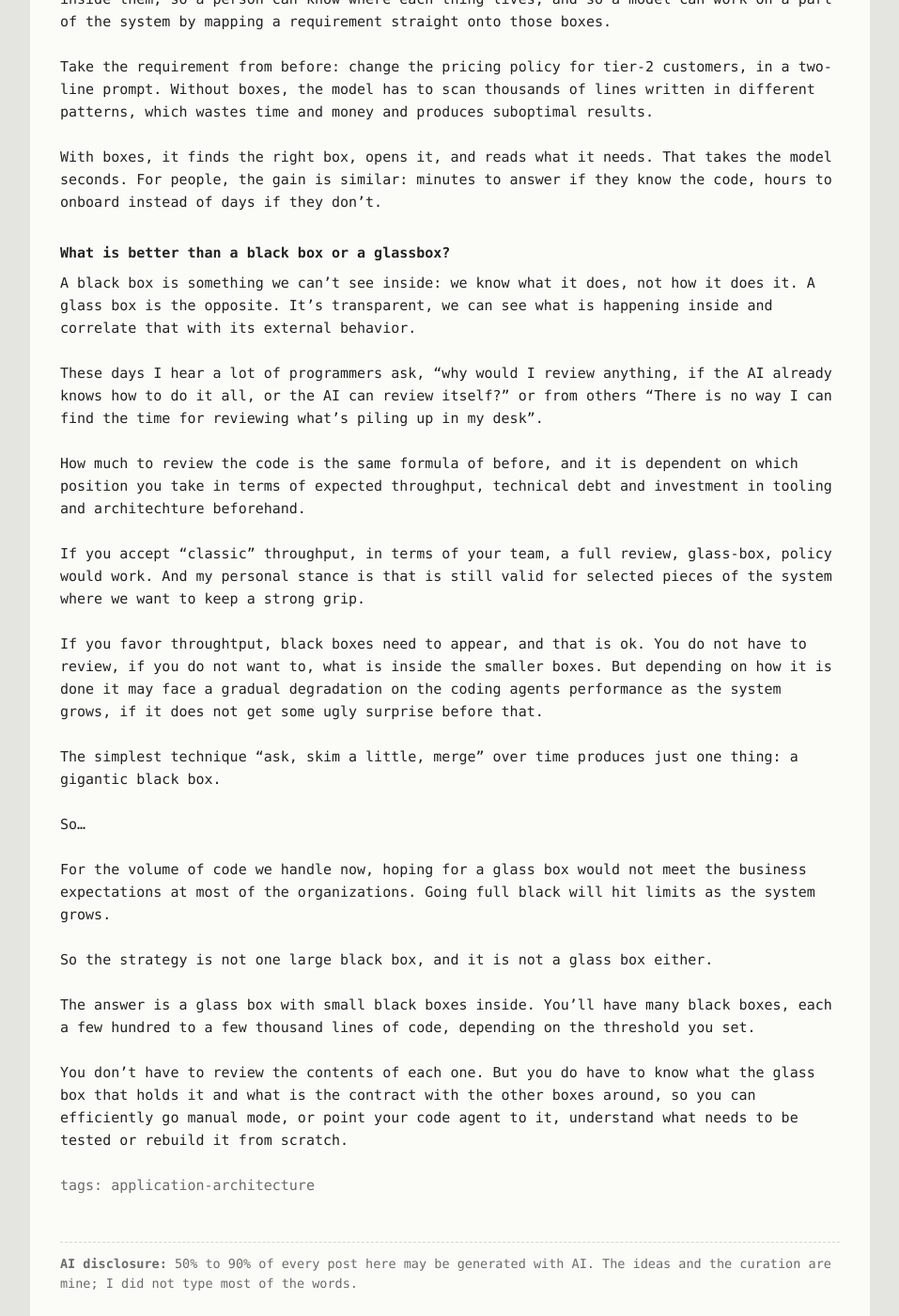
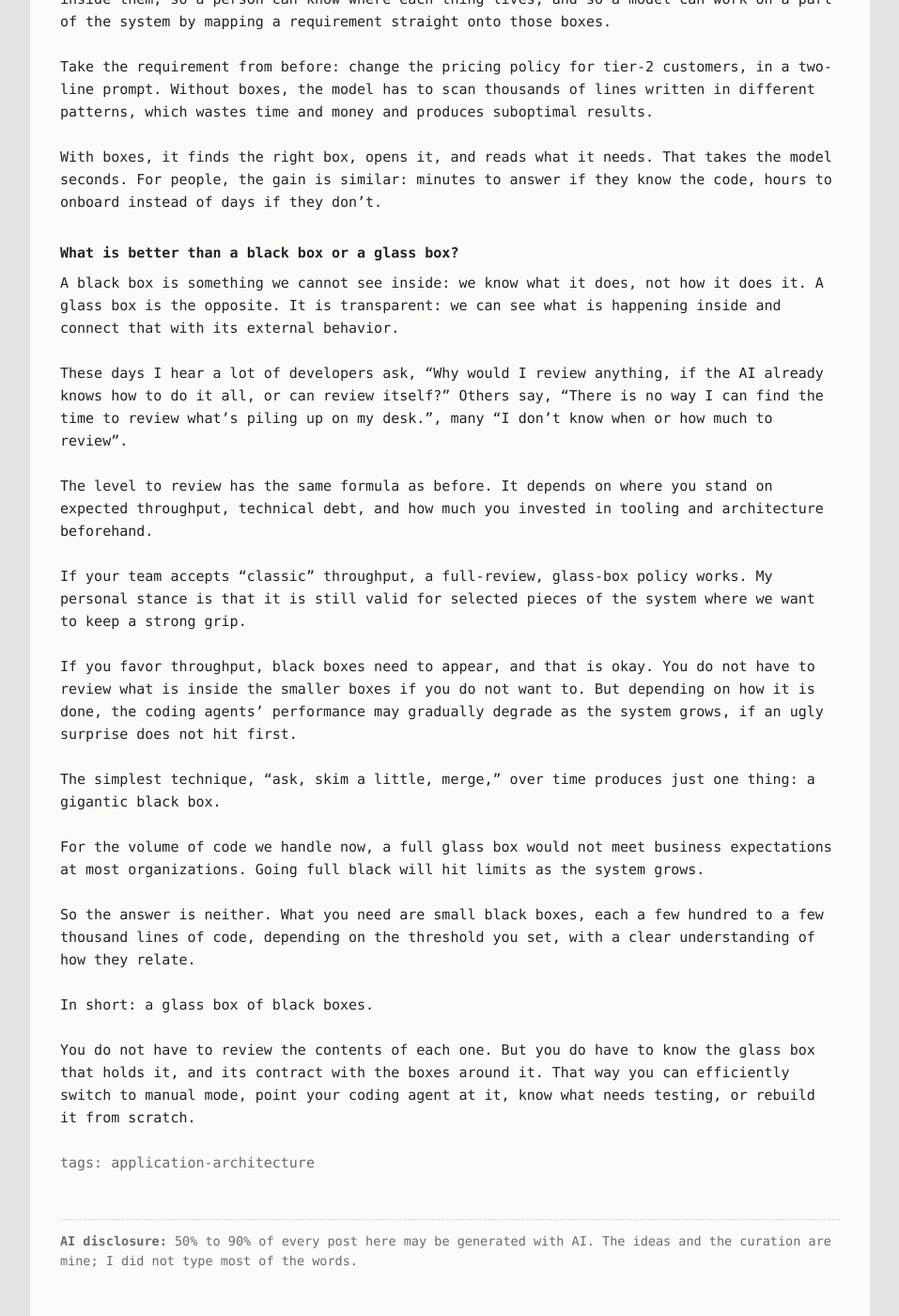
Before and after one commit to the-guish/the-dog-ate-my-typewriter, a Jekyll site: the page built from _posts/2026-11-01-my-dear-box.md, in a window 1280 px wide and 1400 px high, scrolled down 2687 px. Shown: the whole window at 94% size, without its empty margins (161-1118 px from the left). Built offline with Jekyll 4.4.1, drawn with Linux system fonts in a browser that asks for light colours; our own code applies the rules of GitHub Pages for plain Markdown files.

Commit message:
edits
Signed-off-by: Luis Castro <dev@guish.in>

```diff
--- a/_posts/2026-11-01-my-dear-box.md
+++ b/_posts/2026-11-01-my-dear-box.md
@@ -58,28 +58,24 @@ Take the requirement from before: change the pricing policy for tier-2 customers
 
 With boxes, it finds the right box, opens it, and reads what it needs. That takes the model seconds. For people, the gain is similar: minutes to answer if they know the code, hours to onboard instead of days if they don’t.
 
-## What is better than a black box or a glassbox?
+## What is better than a black box or a glass box?
 
+A black box is something we cannot see inside: we know what it does, not how it does it. A glass box is the opposite. It is transparent: we can see what is happening inside and connect that with its external behavior.
 
-A black box is something we can't see inside: we know what it does, not how it does it. A glass box is the opposite. It's transparent, we can see what is happening inside and correlate that with its external behavior.
+These days I hear a lot of developers ask, “Why would I review anything, if the AI already knows how to do it all, or can review itself?” Others say, “There is no way I can find the time to review what’s piling up on my desk.”, many "I don't know when or how much to review".
 
+The level to review has the same formula as before. It depends on where you stand on expected throughput, technical debt, and how much you invested in tooling and architecture beforehand.
 
-These days I hear a lot of programmers ask, "why would I review anything, if the AI already knows how to do it all, or the AI can review itself?" or from others "There is no way I can find the time for reviewing what's piling up in my desk".
+If your team accepts “classic” throughput, a full-review, glass-box policy works. My personal stance is that it is still valid for selected pieces of the system where we want to keep a strong grip.
 
-How much to review the code is the same formula of before, and it is dependent on which position you take in terms of expected throughput, technical debt and investment in tooling and architechture beforehand.
+If you favor throughput, black boxes need to appear, and that is okay. You do not have to review what is inside the smaller boxes if you do not want to. But depending on how it is done, the coding agents’ performance may gradually degrade as the system grows, if an ugly surprise does not hit first.
 
-If you accept "classic" throughput, in terms of your team, a full review, glass-box, policy would work. And my personal stance is that is still valid for selected pieces of the system where we want to keep a strong grip.
+The simplest technique, “ask, skim a little, merge,” over time produces just one thing: a gigantic black box.
 
-If you favor throughtput, black boxes need to appear, and that is ok. You do not have to review, if you do not want to, what is inside the smaller boxes. But depending on how it is done it may face a gradual degradation on the coding agents performance as the system grows, if it does not get some ugly surprise before that.
+For the volume of code we handle now, a full glass box would not meet business expectations at most organizations. Going full black will hit limits as the system grows.
 
-The simplest technique “ask, skim a little, merge” over time produces just one thing: a gigantic black box.
+So the answer is neither. What you need are small black boxes, each a few hundred to a few thousand lines of code, depending on the threshold you set, with a clear understanding of how they relate.
 
-So...
+In short: a glass box of black boxes.
 
-For the volume of code we handle now, hoping for a glass box would not meet the business expectations at most of the organizations. Going full black will hit limits as the system grows.
-
-So the strategy is not one large black box, and it is not a glass box either.
-
-The answer is a glass box with small black boxes inside. You’ll have many black boxes, each a few hundred to a few thousand lines of code, depending on the threshold you set.
-
-You don’t have to review the contents of each one. But you do have to know what the glass box that holds it and what is the contract with the other boxes around, so you can efficiently go manual mode, or point your code agent to it, understand what needs to be tested or rebuild it from scratch.
+You do not have to review the contents of each one. But you do have to know the glass box that holds it, and its contract with the boxes around it. That way you can efficiently switch to manual mode, point your coding agent at it, know what needs testing, or rebuild it from scratch.
```
